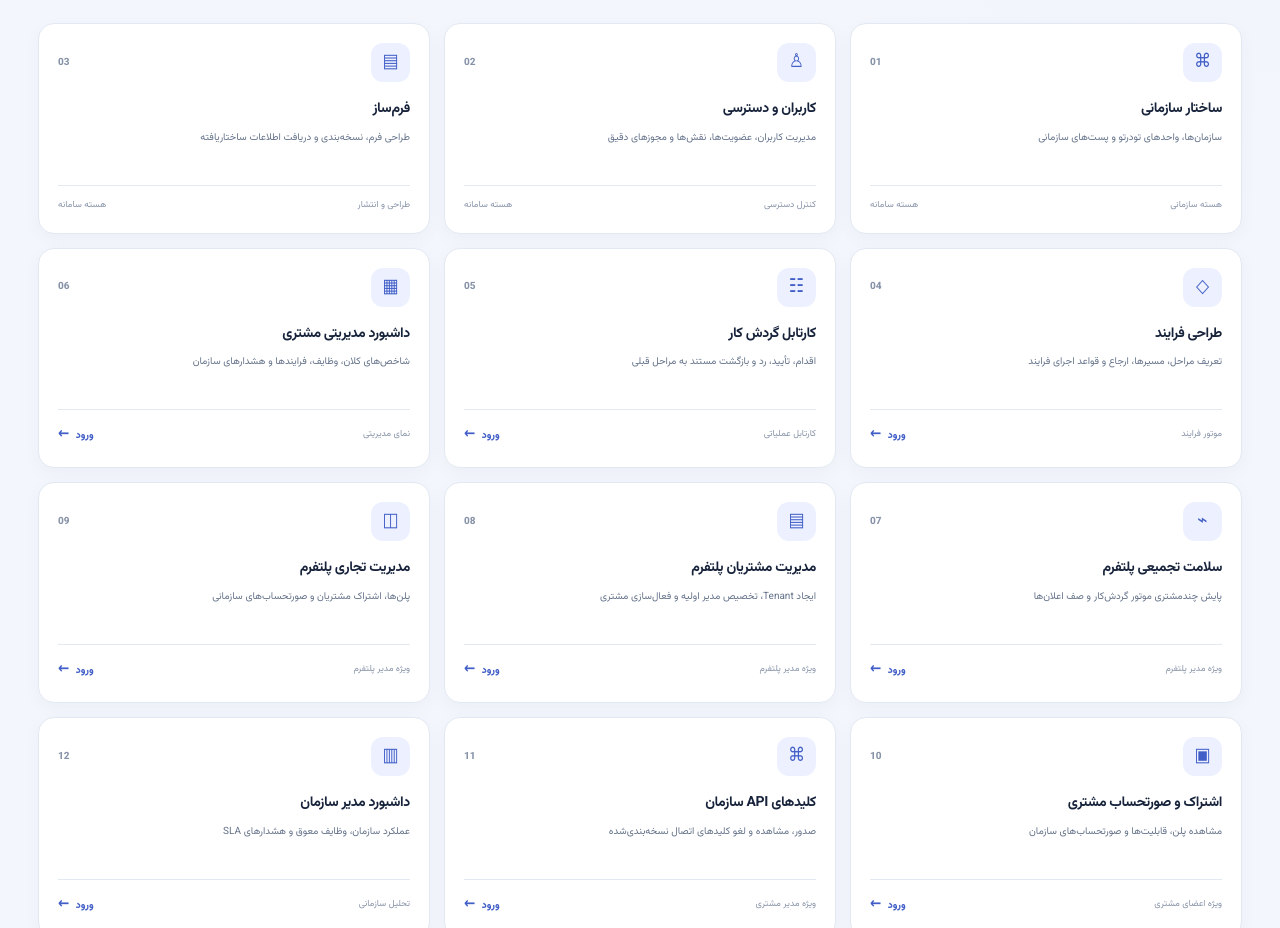
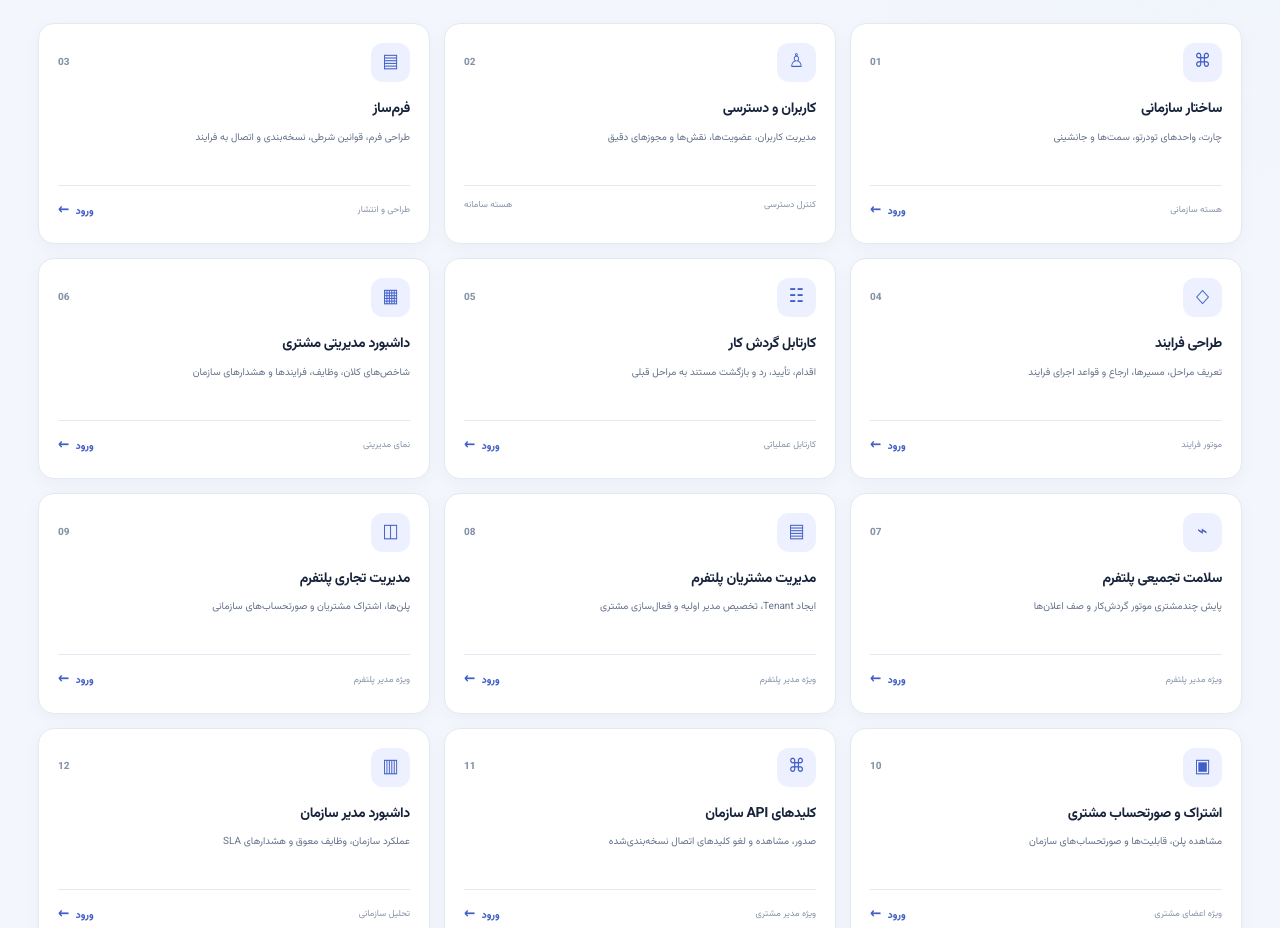
Before and after one commit to godsparadise1111/Fsb, a Next.js app in the folder apps/web/: page / in a window 1280 px wide. Shown: the part 1028-1956 px from the top of the page. Built offline with nearby package versions, Linux system fonts and the light colour scheme.

Commit message:
feat(web): expose organization structure and form designer modules

```diff
--- a/apps/web/src/app/page.tsx
+++ b/apps/web/src/app/page.tsx
@@ -1,7 +1,7 @@
 const modules = [
-  { title: 'ساختار سازمانی', description: 'سازمان‌ها، واحدهای تودرتو و پست‌های سازمانی', status: 'هسته سازمانی', icon: '⌘' },
+  { title: 'ساختار سازمانی', description: 'چارت، واحدهای تودرتو، سمت‌ها و جانشینی', status: 'هسته سازمانی', href: '/organization-structure', icon: '⌘' },
   { title: 'کاربران و دسترسی', description: 'مدیریت کاربران، عضویت‌ها، نقش‌ها و مجوزهای دقیق', status: 'کنترل دسترسی', icon: '♙' },
-  { title: 'فرم‌ساز', description: 'طراحی فرم، نسخه‌بندی و دریافت اطلاعات ساختاریافته', status: 'طراحی و انتشار', icon: '▤' },
+  { title: 'فرم‌ساز', description: 'طراحی فرم، قوانین شرطی، نسخه‌بندی و اتصال به فرایند', status: 'طراحی و انتشار', href: '/form-design', icon: '▤' },
   { title: 'طراحی فرایند', description: 'تعریف مراحل، مسیرها، ارجاع و قواعد اجرای فرایند', status: 'موتور فرایند', href: '/process-design', icon: '◇' },
   { title: 'کارتابل گردش کار', description: 'اقدام، تأیید، رد و بازگشت مستند به مراحل قبلی', status: 'کارتابل عملیاتی', href: '/tasks', icon: '☷' },
   { title: 'داشبورد مدیریتی مشتری', description: 'شاخص‌های کلان، وظایف، فرایندها و هشدارهای سازمان', status: 'نمای مدیریتی', href: '/dashboard', icon: '▦' },
```
